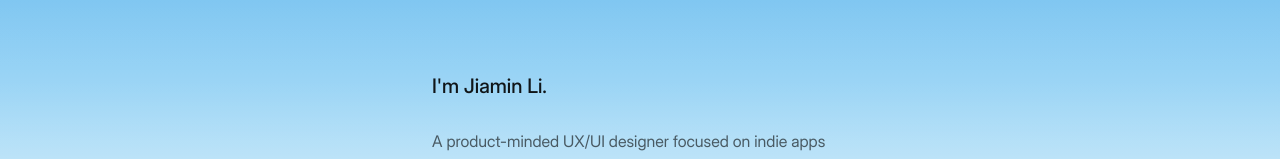
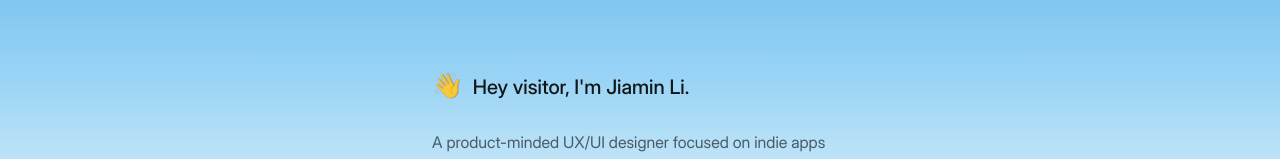
Before and after one commit to jaemin17/portfolio-pro, a Next.js app: page /en in a window 1280 px wide. Shown: the part 143-302 px from the top of the page. Built offline with nearby package versions, Linux system fonts and the light colour scheme.

Commit message:
Update the hero greeting with a waving emoji intro.
Use locale-aware Hey visitor copy and scale the emoji slightly larger with non-breaking spaces for clearer separation.

```diff
--- a/src/app/[locale]/page.module.css
+++ b/src/app/[locale]/page.module.css
@@ -43,6 +43,11 @@
   font-weight: 500;
   letter-spacing: 0;
   line-height: 1.35;
+}
+
+.wave {
+  font-size: 1.25em;
+  line-height: 1;
 }
 
 .lead {
--- a/src/app/[locale]/page.tsx
+++ b/src/app/[locale]/page.tsx
@@ -40,7 +40,13 @@ export default async function HomePage({ params }: HomePageProps) {
 
       <main className={styles.main}>
         <section className={styles.hero} aria-label="Intro">
-          <h1 className={styles.name}>{copy.name}</h1>
+          <h1 className={styles.name}>
+            <span className={styles.wave} aria-hidden="true">
+              👋
+            </span>
+            {"\u00A0\u00A0"}
+            {copy.name}
+          </h1>
           <p className={styles.lead}>{copy.lead}</p>
           <p className={styles.body}>{copy.body}</p>
           <CopyEmail
--- a/src/i18n/copy.ts
+++ b/src/i18n/copy.ts
@@ -20,7 +20,7 @@ export type HomeCopy = {
 
 const copy: Record<Locale, HomeCopy> = {
   zh: {
-    name: "我是 Jiamin Li。",
+    name: "Hey visitor，我是 Jiamin Li。",
     lead: "偏产品型的 UX/UI 设计师，关注独立产品开发与 B2B 工具体验。",
     body: "项目与 case study 正在整理中，稍后更新。",
     email: "lijiaemin1993@gmail.com",
@@ -41,7 +41,7 @@ const copy: Record<Locale, HomeCopy> = {
     footerRole: "Product Designer · UX/UI · Independent Builder",
   },
   en: {
-    name: "I'm Jiamin Li.",
+    name: "Hey visitor, I'm Jiamin Li.",
     lead: "A product-minded UX/UI designer focused on indie apps and B2B tool experiences.",
     body: "Projects and case studies are being prepared and will be updated soon.",
     email: "lijiaemin1993@gmail.com",
```
